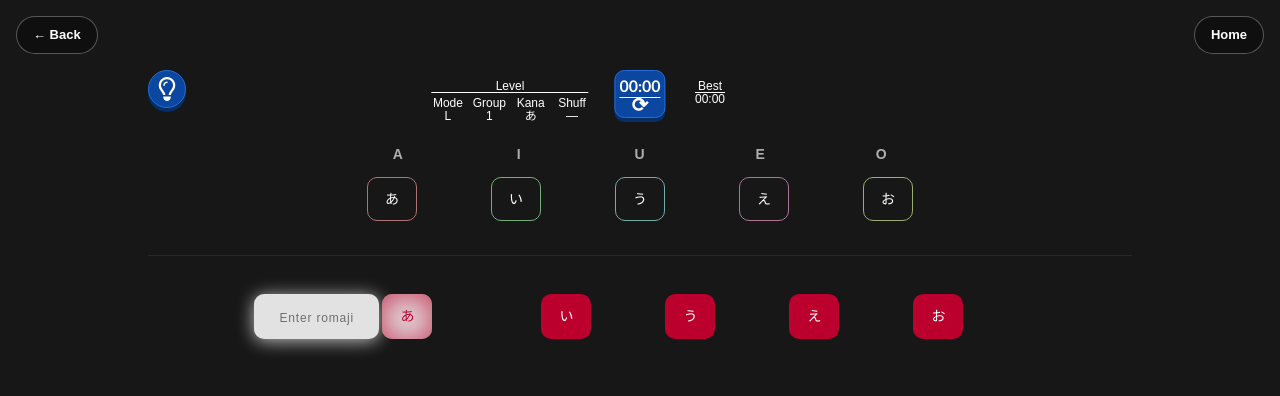
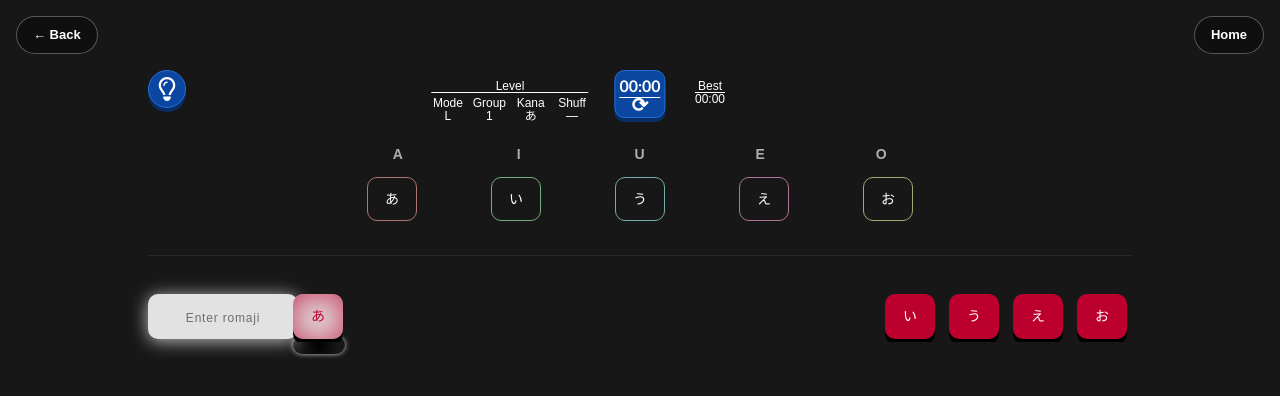
Before and after one commit to joejamsky/LanguageTrainer, a React (Create React App) app in the folder language-learner/: page /game in a window 1280 px wide. Shown: the top 396 px of the page. Built offline with nearby package versions, Linux system fonts and the light colour scheme.

Commit message:
temp styling change

```diff
--- a/language-learner/src/Components/BotGrid.jsx
+++ b/language-learner/src/Components/BotGrid.jsx
@@ -1,15 +1,21 @@
 // BotGrid.jsx
-import React from 'react';
+import React, { useEffect, useRef, useState } from 'react';
 import "../Styles/BotGrid.scss";
 import DragTile from './DragTile';
 import TextInput from './TextInput';
 import { useGameState } from "../Contexts/GameStateContext.js";
 import { getGridCoordinatesForTile } from "../Contexts/utils/characterUtils";
 
+const SLIDE_DURATION_MS = 100;
+
 const BotGrid = () => {
   const { characters, screenSize, options } = useGameState();
 
   const rawTiles = characters.botCharacters || [];
+  const [firstTileSliding, setFirstTileSliding] = useState(false);
+  const [secondTileSliding, setSecondTileSliding] = useState(false);
+  const firstSlideTimeoutRef = useRef(null);
+  const secondSlideTimeoutRef = useRef(null);
   const columnShuffleEnabled = options?.sorting?.columnShuffle;
 
   const currentRowNumber = (() => {
@@ -39,9 +45,53 @@ const BotGrid = () => {
   const paddedTiles = Array.from({ length: 5 }, (_, idx) => activeEntries[idx] || null);
   const targetTileId = paddedTiles[0]?.tile?.id ?? null;
 
+  useEffect(() => {
+    return () => {
+      if (firstSlideTimeoutRef.current) {
+        clearTimeout(firstSlideTimeoutRef.current);
+        firstSlideTimeoutRef.current = null;
+      }
+      if (secondSlideTimeoutRef.current) {
+        clearTimeout(secondSlideTimeoutRef.current);
+        secondSlideTimeoutRef.current = null;
+      }
+    };
+  }, []);
+
+  const triggerFirstTileSlide = (completedTileId) => {
+    if (!completedTileId || completedTileId !== targetTileId) return;
+    if (firstSlideTimeoutRef.current) {
+      clearTimeout(firstSlideTimeoutRef.current);
+    }
+    setFirstTileSliding(true);
+    firstSlideTimeoutRef.current = setTimeout(() => {
+      setFirstTileSliding(false);
+      firstSlideTimeoutRef.current = null;
+    }, SLIDE_DURATION_MS);
+
+    if (secondSlideTimeoutRef.current) {
+      clearTimeout(secondSlideTimeoutRef.current);
+    }
+    setSecondTileSliding(true);
+    secondSlideTimeoutRef.current = setTimeout(() => {
+      setSecondTileSliding(false);
+      secondSlideTimeoutRef.current = null;
+    }, SLIDE_DURATION_MS);
+  };
+
   return (
     <div className="bot-grid-container">
-      {(screenSize === 'laptop' || screenSize === 'desktop') && <TextInput />}
+
+      {(screenSize === 'laptop' || screenSize === 'desktop') && (
+        <div className='text-input-container'>
+          <TextInput
+            targetTileId={targetTileId}
+            onCorrectAnswer={triggerFirstTileSlide}
+            completionDelayMs={SLIDE_DURATION_MS}
+          />
+          <div className='kana-portal'></div>
+        </div>
+      )}
 
       <div id="draggrid" className={`grid draggrid ${true ? 'vertical' : 'horizontal'}`}>
         {paddedTiles.map((entry, columnIndex) => {
@@ -56,17 +106,25 @@ const BotGrid = () => {
             );
           }
           const { tile, rawIndex } = entry;
+          const isFirstTile = columnIndex === 0;
+          const isSecondTile = columnIndex === 1;
+          const extraClassName = [
+            isFirstTile && firstTileSliding ? 'slide-vertical' : '',
+            isSecondTile && secondTileSliding ? 'slide-horizontal' : '',
+          ]
+            .filter(Boolean)
+            .join(' ');
           return (
             <DragTile
               key={`bot-grid-item-${tile.id}`}
               index={rawIndex}
               columnPosition={columnIndex + 1}
               characterObj={tile}
+              extraClassName={extraClassName}
             />
           );
         })}
       </div>
-
       {/* <div className='shadow-gradient'></div> */}
     </div>
   );
--- a/language-learner/src/Components/DragTile.jsx
+++ b/language-learner/src/Components/DragTile.jsx
@@ -3,7 +3,7 @@ import "../Styles/DragTile.scss";
 import { useGameState } from "../Contexts/GameStateContext";
 import { dictionaryKanaToRomaji } from "../Misc/Utils";
 
-const DragTile = ({ characterObj, index, columnPosition }) => {
+const DragTile = ({ characterObj, index, columnPosition, extraClassName = '' }) => {
   const dragRef = useRef(null);
   const { game, setGame, selectedTile, setSelectedTile, screenSize, options } = useGameState();
   const isDesktop = screenSize === "laptop" || screenSize === "desktop";
@@ -50,6 +50,7 @@ const DragTile = ({ characterObj, index, columnPosition }) => {
           ${selectedTile.id === characterObj.id ? "dragging" : ""}
           ${characterObj.completed ? "hide" : ""}
           ${options.hints ? `column-${Number(characterObj.parentId.split('-')[0]) % 5}` : ''}
+          ${extraClassName}
         `}
       style={tileStyle}
       draggable={isDesktop && !characterObj.completed}
--- a/language-learner/src/Components/TextInput.jsx
+++ b/language-learner/src/Components/TextInput.jsx
@@ -2,7 +2,7 @@ import React, { useEffect, useRef, useState } from 'react';
 import "../Styles/TextInput.scss";
 import { useGameState } from "../Contexts/GameStateContext.js";
 
-const TextInput = ({ targetTileId = null }) => {
+const TextInput = ({ targetTileId = null, onCorrectAnswer = null, completionDelayMs = 0 }) => {
     const {handleTextSubmit, setOptions, currentLevel, inputFocusKey} = useGameState();
     const [textInput, setTextInput] = useState('');
     const [shakeTimer, setShakeTimer] = useState(false);
@@ -22,12 +22,21 @@ const TextInput = ({ targetTileId = null }) => {
 
     const handleSubmit = (e) => {
         e.preventDefault(); // Prevent form submission (default behavior)
-        if(handleTextSubmit(textInput, targetTileId) === -1){
+        const submissionResult = handleTextSubmit(textInput, targetTileId, {
+            delayCompletionMs: completionDelayMs
+        });
+        if(submissionResult === -1){
             setShakeTimer(true)
 
             setTimeout(() => {
                 setShakeTimer(false)
             }, 500);
+        } else if (
+            typeof onCorrectAnswer === 'function' &&
+            submissionResult !== undefined &&
+            submissionResult !== null
+        ) {
+            onCorrectAnswer(submissionResult);
         }
         setTextInput('')
         setPlaceholderVisible(false);
@@ -69,7 +78,7 @@ const TextInput = ({ targetTileId = null }) => {
                 onKeyUp={handleKeyUp}
                 onChange={handleInputChange} // Handle input changes
                 placeholder={placeholderVisible ? "Enter romaji" : ""}
-                className={shakeTimer ? "text-input shake" : "text-input" && "input-field"}
+                className={shakeTimer ? "shake input-field" : "input-field"}
                 ref={inputRef}
             />
         </form>
--- a/language-learner/src/Contexts/hooks/useCharactersState.js
+++ b/language-learner/src/Contexts/hooks/useCharactersState.js
@@ -1,4 +1,4 @@
-import { useCallback, useEffect, useMemo, useState } from "react";
+import { useCallback, useEffect, useMemo, useRef, useState } from "react";
 import { defaultState } from "../../Misc/Utils";
 import { getSoundSorted, shuffleByShapeGroup } from "../../Misc/ShuffleSort";
 import { PROGRESSION_MODES } from "../../Misc/levelUtils";
@@ -51,11 +51,32 @@ export const useCharactersState = ({
     startedAt: null,
     misses: 0,
   });
+  const completionTimeoutsRef = useRef({});
+
+  const clearCompletionTimeout = useCallback((tileId) => {
+    if (!tileId) return;
+    const timeoutId = completionTimeoutsRef.current[tileId];
+    if (timeoutId) {
+      clearTimeout(timeoutId);
+      delete completionTimeoutsRef.current[tileId];
+    }
+  }, []);
+
+  const clearAllCompletionTimeouts = useCallback(() => {
+    Object.keys(completionTimeoutsRef.current).forEach((tileId) => {
+      const timeoutId = completionTimeoutsRef.current[tileId];
+      if (timeoutId) {
+        clearTimeout(timeoutId);
+      }
+    });
+    completionTimeoutsRef.current = {};
+  }, []);
 
   const reset = useCallback(
     (overrideFilters, overrideOptions) => {
       const sourceFilters = overrideFilters || filters;
       const sourceOptions = overrideOptions || options;
+      clearAllCompletionTimeouts();
       setGame(defaultState.game);
       setSelectedTile(defaultState.selectedTile);
       setCharacters(getInitialCharacters(sourceFilters, sourceOptions, tileStats));
@@ -65,7 +86,7 @@ export const useCharactersState = ({
         misses: 0,
       });
     },
-    [filters, options, tileStats, setGame]
+    [clearAllCompletionTimeouts, filters, options, tileStats, setGame]
   );
 
   const { rowShuffle, columnShuffle } = options.sorting;
@@ -179,12 +200,19 @@ export const useCharactersState = ({
   }, [characters?.botCharacters, columnShuffle]);
 
   const completeTileAtIndex = useCallback(
-    (tileIndex) => {
+    (tileTarget) => {
       let didComplete = false;
 
       setCharacters((prevChars) => {
         const tempBotChars = [...prevChars.botCharacters];
         const tempTopChars = [...prevChars.topCharacters];
+        let tileIndex =
+          typeof tileTarget === "number"
+            ? tileTarget
+            : tempBotChars.findIndex((tile) => tile?.id === tileTarget);
+        if (tileIndex < 0) {
+          return prevChars;
+        }
         const currentTile = tempBotChars[tileIndex];
 
         if (!currentTile) {
@@ -203,6 +231,7 @@ export const useCharactersState = ({
         }
 
         tempBotChars.splice(tileIndex, 1);
+        clearCompletionTimeout(currentTile.id);
 
         const remainingTiles = getRemainingPlayableTiles(tempBotChars);
         const updatedState = {
@@ -225,7 +254,7 @@ export const useCharactersState = ({
 
       return didComplete;
     },
-    [setCharacters, setGame]
+    [clearCompletionTimeout, setCharacters, setGame]
   );
 
   const handleDrop = useCallback(
@@ -244,7 +273,8 @@ export const useCharactersState = ({
   );
 
   const handleTextSubmit = useCallback(
-    (submittedChar, targetTileId = null) => {
+    (submittedChar, targetTileId = null, submissionOptions = {}) => {
+      const { delayCompletionMs = 0 } = submissionOptions;
       const tempBotChars = [...characters.botCharacters];
       if (!tempBotChars.length) {
         return;
@@ -321,18 +351,33 @@ export const useCharactersState = ({
         startedAt: null,
         misses: 0,
       });
-      completeTileAtIndex(tileIndex);
+      if (delayCompletionMs > 0) {
+        clearCompletionTimeout(currentTile.id);
+        completionTimeoutsRef.current[currentTile.id] = setTimeout(() => {
+          completeTileAtIndex(currentTile.id);
+        }, delayCompletionMs);
+      } else {
+        completeTileAtIndex(tileIndex);
+      }
+      return currentTile.id;
     },
     [
       activeAttempt,
       characters,
       completeTileAtIndex,
+      clearCompletionTimeout,
       game.start,
       setGame,
       setStats,
       setTileStats,
     ]
   );
+
+  useEffect(() => {
+    return () => {
+      clearAllCompletionTimeouts();
+    };
+  }, [clearAllCompletionTimeouts]);
 
   const bumpInputFocusKey = useCallback(() => {
     setInputFocusKey((prev) => prev + 1);
--- a/language-learner/src/Styles/App.scss
+++ b/language-learner/src/Styles/App.scss
@@ -103,6 +103,7 @@ button {
     font-size: 14px;
     max-height: 65vh;
     grid-auto-flow: row dense;
+    justify-content: center;
 }
 
 .grid.horizontal{
--- a/language-learner/src/Styles/BotGrid.scss
+++ b/language-learner/src/Styles/BotGrid.scss
@@ -3,6 +3,8 @@
     // justify-content: center;
     align-items: center;
     flex-direction: row;
+    justify-content: space-between;
+    width: 100%;
     position: relative;
     height: 55px;   //Hides grid items below top 5
 }
@@ -18,9 +20,26 @@
 }
 
 #draggrid {
-    // overflow: hidden;
-    padding: 3px;
+    overflow: hidden;
+    padding: 3px 0;
     width: 100%;
-    grid-template-columns: repeat(5, minmax(48px, 120px));
+    margin-left: -10px;
+    display: flex;
+    // grid-template-columns: repeat(5, minmax(48px, 120px));
     position: relative;
 }
+
+.text-input-container{
+    position: relative;
+}
+
+.kana-portal{
+    position: absolute;
+    right: -47px;
+    bottom: -15px;
+    width: 52px;
+    height: 18px;
+    border-radius: 999px;
+    background: radial-gradient(circle, #000 0, transparent 70%);
+    box-shadow: 0 0 5px rgba(255, 255, 255, 0.8);
+}
--- a/language-learner/src/Styles/DragTile.scss
+++ b/language-learner/src/Styles/DragTile.scss
@@ -3,7 +3,7 @@
     border-radius: 10px;
     width: 50px;
 
-    margin: 0 auto; // center in grid column
+    margin: 0 5px;
     display: flex;
     justify-content: center;
     align-items: center;
@@ -14,21 +14,31 @@
     background-color: #BC002D;
     flex-wrap: wrap;
     gap: 4px;
+
+}
+
+.bot-grid-item:not(.placeholder) {
+    box-shadow: 0px 5px 0px 0px rgba(0, 0, 0, 1);
 }
 
 .bot-grid-item.placeholder {
     background-color: transparent;
     border: 1px dashed rgba(255, 255, 255, 0.15);
     pointer-events: none;
+    box-shadow: none;
 }
 
 .bot-grid-item:first-of-type{
     // background-color: white;
-    margin: 0;
+    margin-right: auto;
     background-color: rgb(226, 226, 226);
     color: rgb(188, 0, 45);
     animation: innerpulse 1s infinite;
     // animation: tilepulse 1s infinite, innerpulse 1s infinite;
+}
+
+.bot-grid-item:first-of-type.slide-vertical{
+    animation: innerpulse 1s infinite, slide-vertical 0.1s;
 }
 
 // .bot-grid-item:first-of-type::before{
@@ -37,10 +47,12 @@
 
 @keyframes innerpulse {
     0%, 100% {
-        box-shadow: inset 0 2px 25px rgba(188, 0, 45, 1);
+        box-shadow: inset 0 2px 25px rgba(188, 0, 45, 1),
+                    0px 5px 0px 0px rgba(0, 0, 0, 1);
     }
     50% {
-        box-shadow: inset 0 2px 30px rgba(188, 0, 45, 0.75);
+        box-shadow: inset 0 2px 30px rgba(188, 0, 45, 0.75),
+                    0px 5px 0px 0px rgba(0, 0, 0, 1);
     }
 }
 
@@ -51,6 +63,11 @@
     50% {
         transform: scale(1.05);
     }
+}
+
+@keyframes slide-vertical {
+    0% {top: 0};
+    100% {top: 50px};
 }
 
 .bot-grid-item.dragging {
--- a/language-learner/src/Styles/TextInput.scss
+++ b/language-learner/src/Styles/TextInput.scss
@@ -8,9 +8,13 @@ input.input-field {
     letter-spacing: 0.8px;
     // font-weight: 500;
     text-align: center;
-    width: 100%;
+    // width: 100%;
+    width: 250px;
     max-width: 150px;
     height: 45px;
+
+    z-index: 0;
+    animation: pulse 1.5s infinite; /* Adjust duration and repeat */
 
     &::placeholder {
         font-size: 12px;
@@ -20,22 +24,6 @@ input.input-field {
 
 input.input-field:focus {
     outline: none;
-    animation: pulse 1.5s infinite; /* Adjust duration and repeat */
-}
-
-.text-input {
-    // position: absolute;
-    // inset: 0;
-    // top: -30px;
-    // left: 30px;
-    width: 250px;
-    height: 45px;
-    margin-right: 15px;
-    display: flex;
-    justify-content: flex-end;
-    align-items: center;
-    z-index: 0;
-    grid-column: 1;
 }
 
 /* Define the animation */
@@ -52,7 +40,7 @@ input.input-field:focus {
 }
 
 /* Add the shake class for incorrect input */
-.text-input.shake {
+.input-field.shake {
     animation: shake 0.25s ease;
     box-shadow: 0 2px 15px rgba(255, 0, 0, 1);
 }
--- a/language-learner/src/Styles/TopGrid.scss
+++ b/language-learner/src/Styles/TopGrid.scss
@@ -3,6 +3,7 @@
     justify-content: center;
     flex-direction: column;
     gap: 8px;
+    width: 100%;
 }
 
 .top-grid-legend {
```
